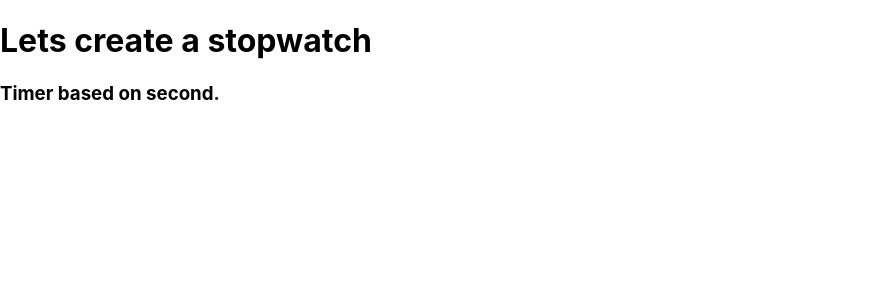
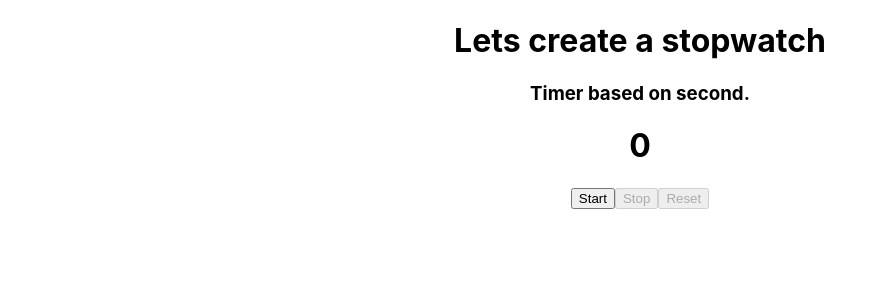
Before and after one commit to sunil7117/stopwatch, a React (Create React App) app: page / in a window 1280 px wide. Shown: the top 300 px of the page, without its empty margins (0-887 px from the left). Built offline with nearby package versions, Linux system fonts and the light colour scheme.

Commit message:
timer is activated in second form only.

```diff
--- a/src/App.js
+++ b/src/App.js
@@ -1,8 +1,53 @@
+import { useEffect, useState } from 'react';
+import './App.css'
 function App() {
-return (
+  const[timer,setTimer]=useState(0)
+  const[start,setStart]=useState(false)
+  const[stop,setStop]=useState(true)
+  const[reset,setReset]=useState(true)
+  const timerClick=(btn)=>{
+    switch(btn){
+      case 'startSec':{
+        setStart(true)
+        setStop(false)
+        setReset(false)
+        break
+      }
+      case 'stopSec':{
+        setStart(false)
+        setStop(true)
+        setReset(false)
+        break
+      }
+      case 'resetSec':{
+        setTimer(0)
+        setStart(false)
+        setStop(true)
+        setReset(true)
+        break
+      }
+      default:{
+      }
+    }
+
+  }
+
+  useEffect(()=>{
+    if(start){
+      const secInterval=setInterval(()=>setTimer((prev)=>prev+1),1000)
+    return()=>clearInterval(secInterval)
+    }
+
+  },[start])
+
+  return (
     <div className="App">
       <h1>Lets create a stopwatch</h1>
       <h3>Timer based on second.</h3>
+      <h1>{timer}</h1>
+      <button disabled={start} onClick={()=>timerClick('startSec')}>Start</button>
+      <button disabled={stop} onClick={()=>timerClick('stopSec')}>Stop</button>
+      <button disabled={reset} onClick={()=>timerClick('resetSec')}>Reset</button>
     </div>
 
   );
```
